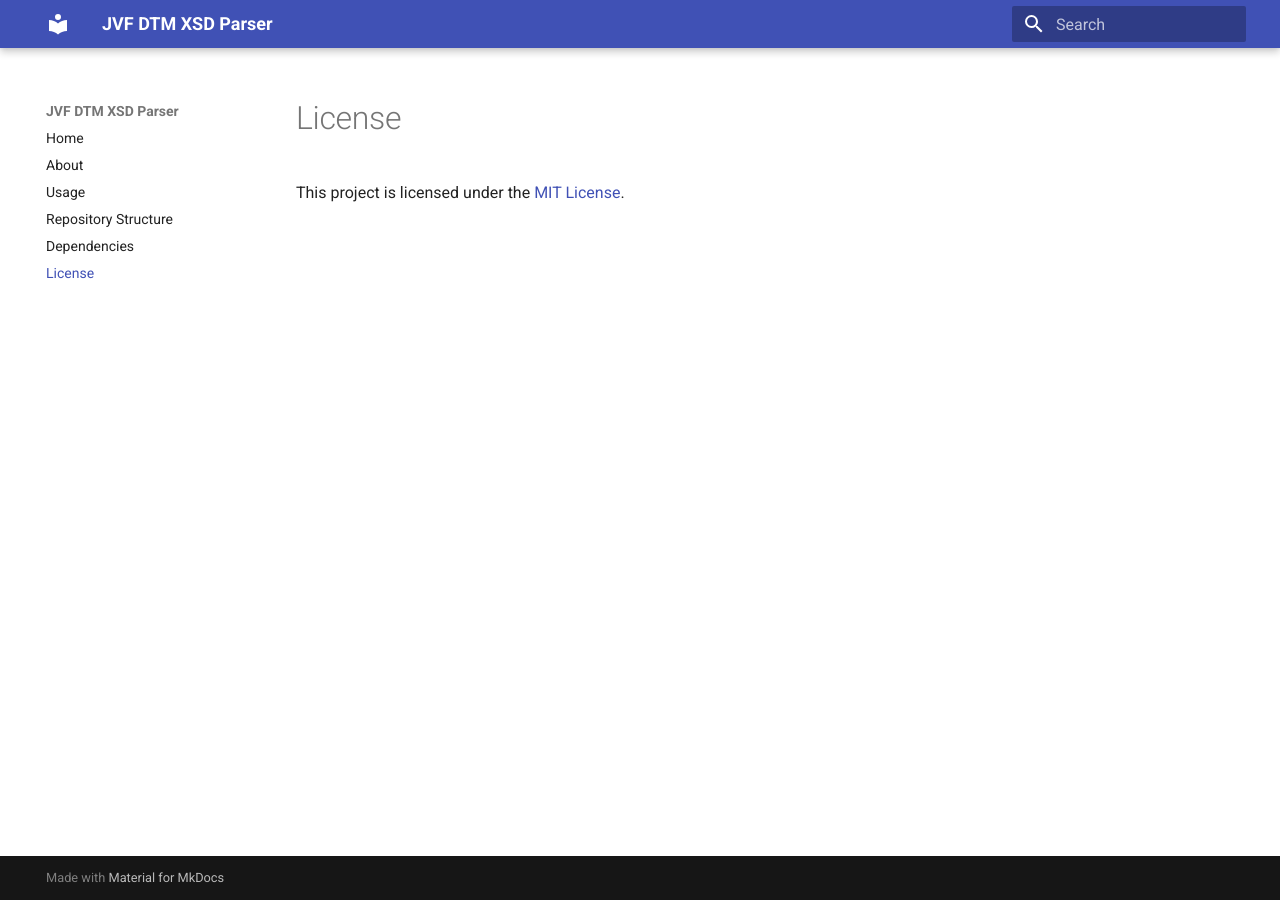
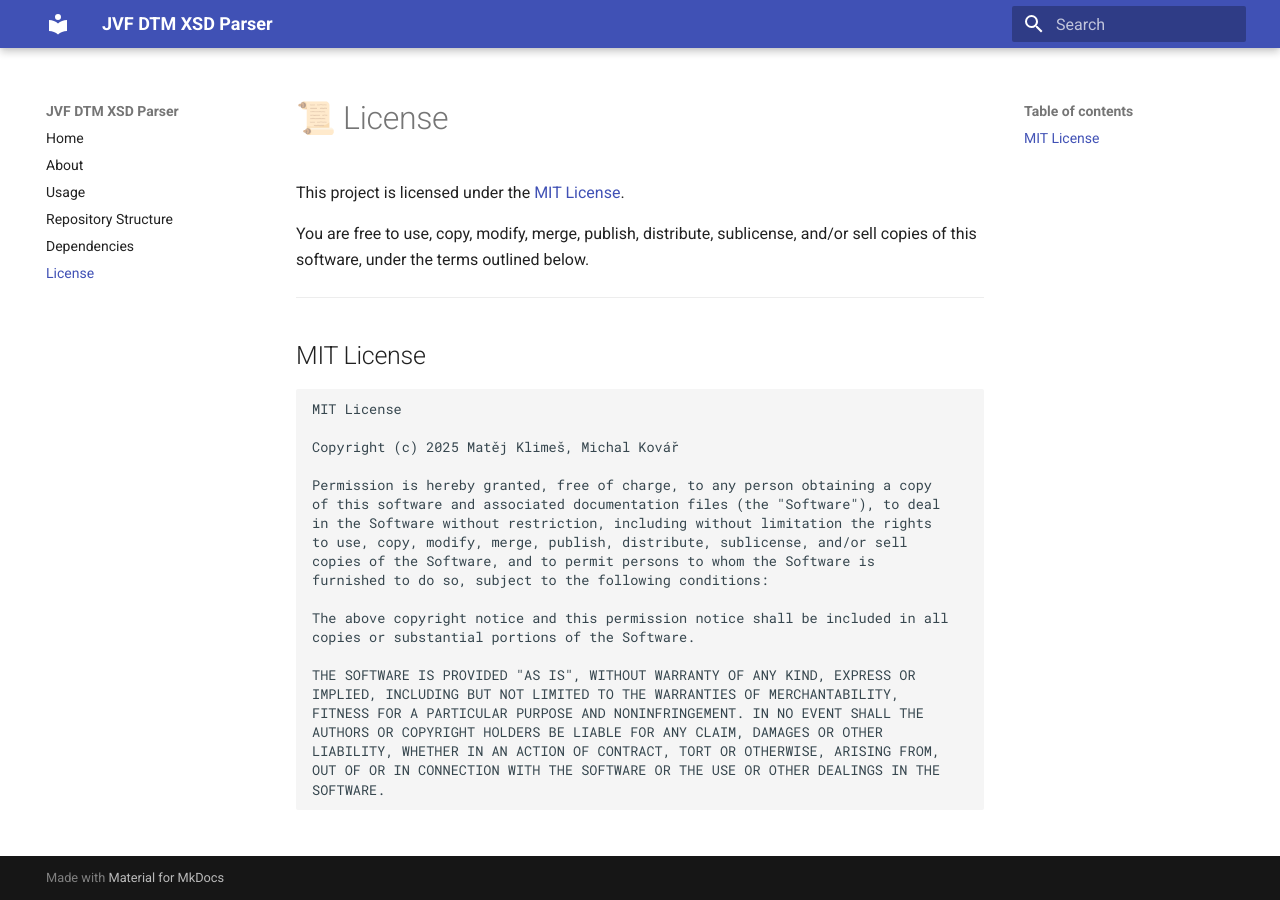
Before and after one commit to ctu-fgis/2025-b-jvf-dtm-xsd, an MkDocs documentation site: the page built from doc/docs_src/license.md, in a window 1280 px wide. Built offline with MkDocs 1.6.1 and Material for MkDocs 9.7.7, drawn with Linux system fonts in a browser that asks for light colours.

Commit message:
Update license.md
Added text of licence

````diff
--- a/doc/docs_src/license.md
+++ b/doc/docs_src/license.md
@@ -1 +1,33 @@
-This project is licensed under the [MIT License](https://opensource.org/license/MIT).
+# 📜 License
+
+This project is licensed under the [MIT License](https://opensource.org/license/mit/).
+
+You are free to use, copy, modify, merge, publish, distribute, sublicense, and/or sell copies of this software, under the terms outlined below.
+
+---
+
+## MIT License
+
+```
+MIT License
+
+Copyright (c) 2025 Matěj Klimeš, Michal Kovář
+
+Permission is hereby granted, free of charge, to any person obtaining a copy
+of this software and associated documentation files (the "Software"), to deal
+in the Software without restriction, including without limitation the rights
+to use, copy, modify, merge, publish, distribute, sublicense, and/or sell
+copies of the Software, and to permit persons to whom the Software is
+furnished to do so, subject to the following conditions:
+
+The above copyright notice and this permission notice shall be included in all
+copies or substantial portions of the Software.
+
+THE SOFTWARE IS PROVIDED "AS IS", WITHOUT WARRANTY OF ANY KIND, EXPRESS OR
+IMPLIED, INCLUDING BUT NOT LIMITED TO THE WARRANTIES OF MERCHANTABILITY,
+FITNESS FOR A PARTICULAR PURPOSE AND NONINFRINGEMENT. IN NO EVENT SHALL THE
+AUTHORS OR COPYRIGHT HOLDERS BE LIABLE FOR ANY CLAIM, DAMAGES OR OTHER
+LIABILITY, WHETHER IN AN ACTION OF CONTRACT, TORT OR OTHERWISE, ARISING FROM,
+OUT OF OR IN CONNECTION WITH THE SOFTWARE OR THE USE OR OTHER DEALINGS IN THE
+SOFTWARE.
+```
````
